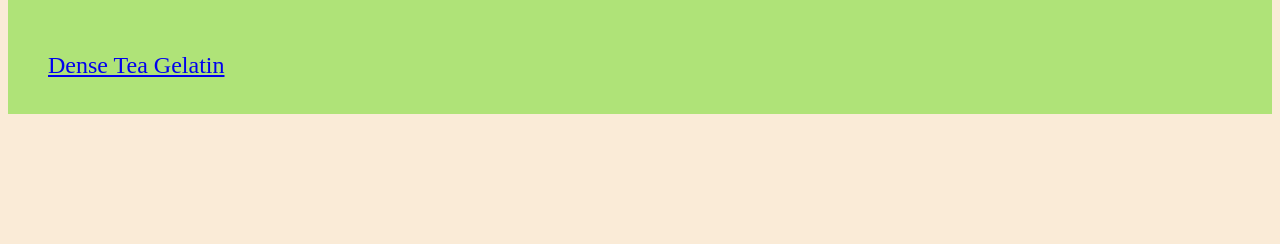
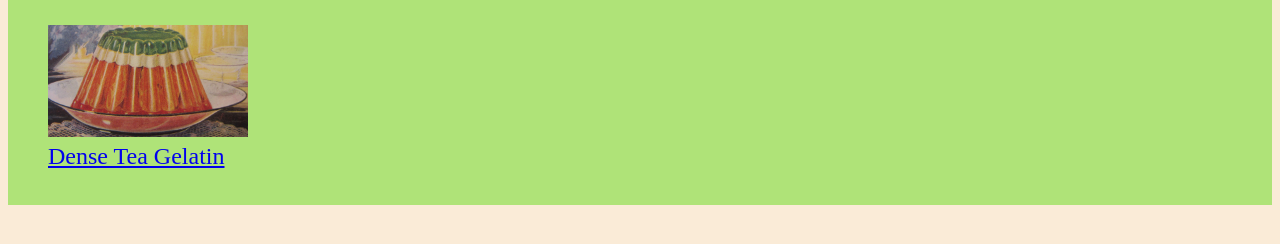
Before and after one commit to KeanWoodsworth/odin-recipes, a plain HTML site: page index.html in a window 1280 px wide. Shown: the part 536-780 px from the top of the page. Drawn offline with Linux system fonts and the light colour scheme.

Commit message:
Upload gelatin.jpg, add to index & recipe,+alt txt

```diff
--- a/index.html
+++ b/index.html
@@ -10,7 +10,7 @@
     <ul style="list-style: none; font-size: 1.5em; background-color: rgb(175, 227, 120); padding-top: 35px; padding-bottom: 35px;">
       <li><a href="recipes/ramen.html"><img src="./img/ramen.jpg" alt="A steaming bowl of ramen. A spoon lifts an egg from the light broth. Dark green leafy herbs float among pale noodles." width="200"><br/>Dirt-Cheap Ramen</a></li><br>
       <li><a href="recipes/smoothie.html"><img src="./img/smoothie.jpg" alt="A tall glass of creamy, light green smoothie with small flecks of cucumber skin. It's so thick, the metal straw is standing on its own." width="200"><br/>Cool Cucumber Smoothie</a></li><br>
-      <li><a href="recipes/gelatin.html"><img src="/" alt="" width="200"><br/>Dense Tea Gelatin</a></li>
+      <li><a href="recipes/gelatin.html"><img src="./img/gelatin.jpg" alt="An old, public-domain illustration of a gelatin dish. It's molded into a flat-topped cone and has green, white, and orange layers." width="200"><br/>Dense Tea Gelatin</a></li>
     </ul>
   </body>
 </html>
```
Also changed, not shown: recipes/gelatin.html (+1 -1 lines), img/gelatin.jpg (added).
